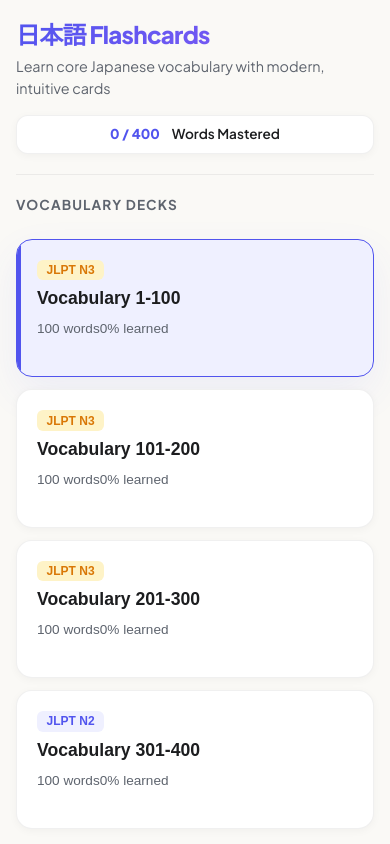
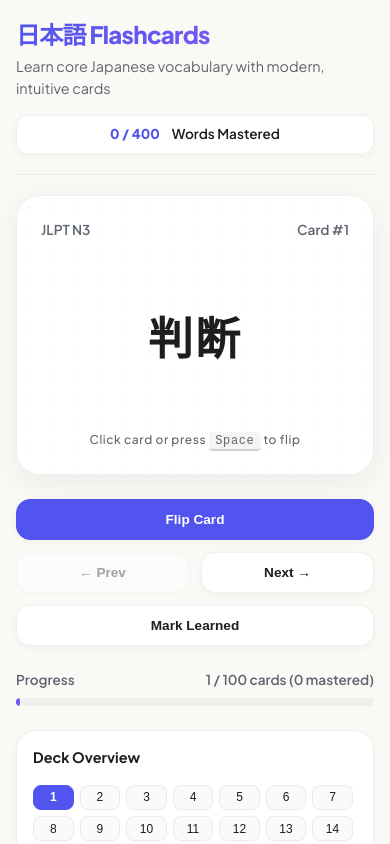
Before and after one commit to kodirov8788/flash-card-japanese, a React (Vite) app: page / in a window 390 px wide. Shown: the top 844 px of the page. Built offline with nearby package versions, Linux system fonts and the light colour scheme.

Commit message:
style: put card and progress first before deck list on mobile

```diff
--- a/src/index.css
+++ b/src/index.css
@@ -101,7 +101,19 @@ body {
 
 @media (max-width: 900px) {
   .main-grid {
-    grid-template-columns: 1fr;
+    display: flex;
+    flex-direction: column;
+    gap: 2rem;
+  }
+
+  .flashcard-area {
+    order: 1;
+    width: 100%;
+  }
+
+  .sidebar {
+    order: 2;
+    width: 100%;
   }
 }
 
```
